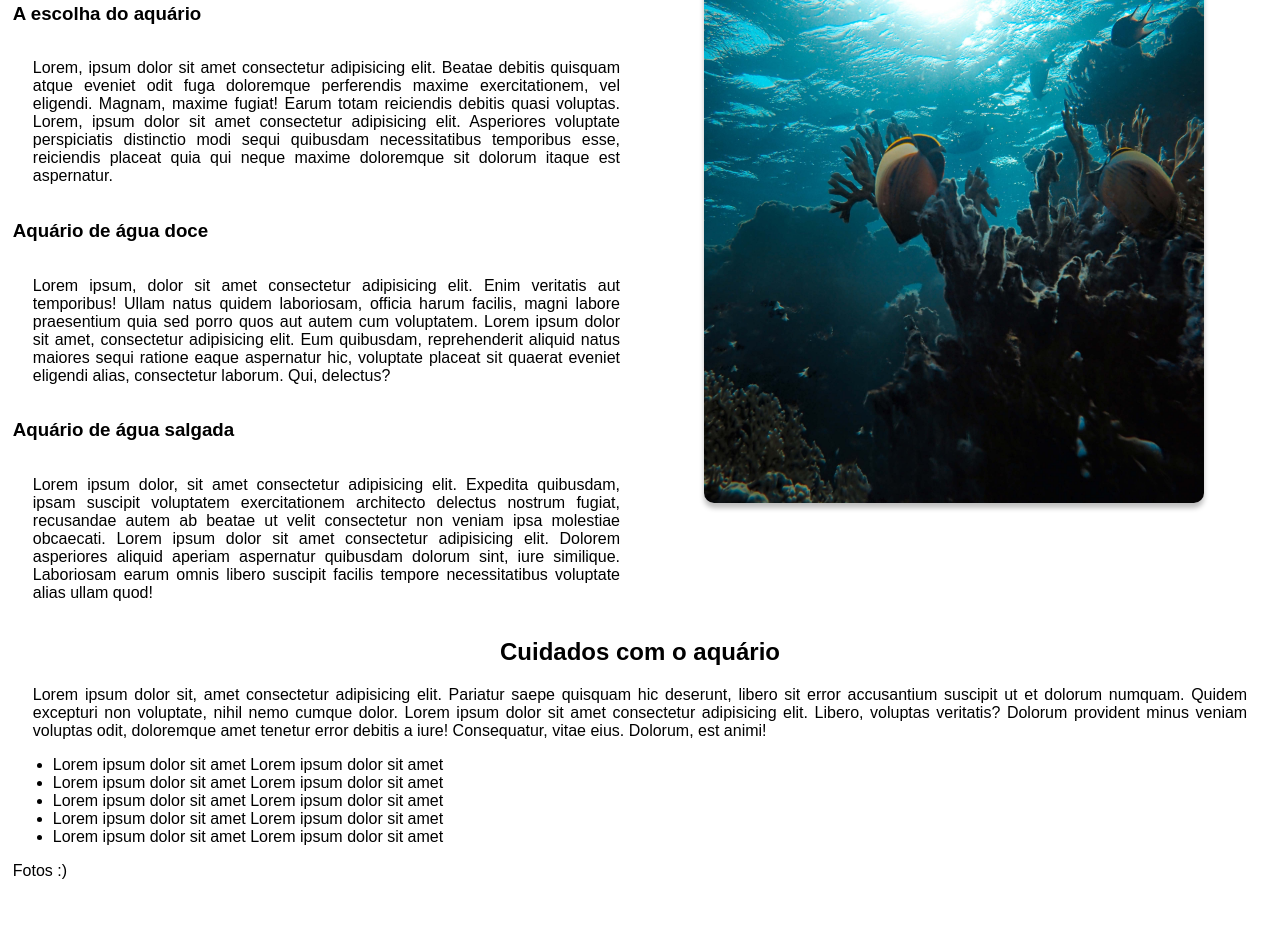
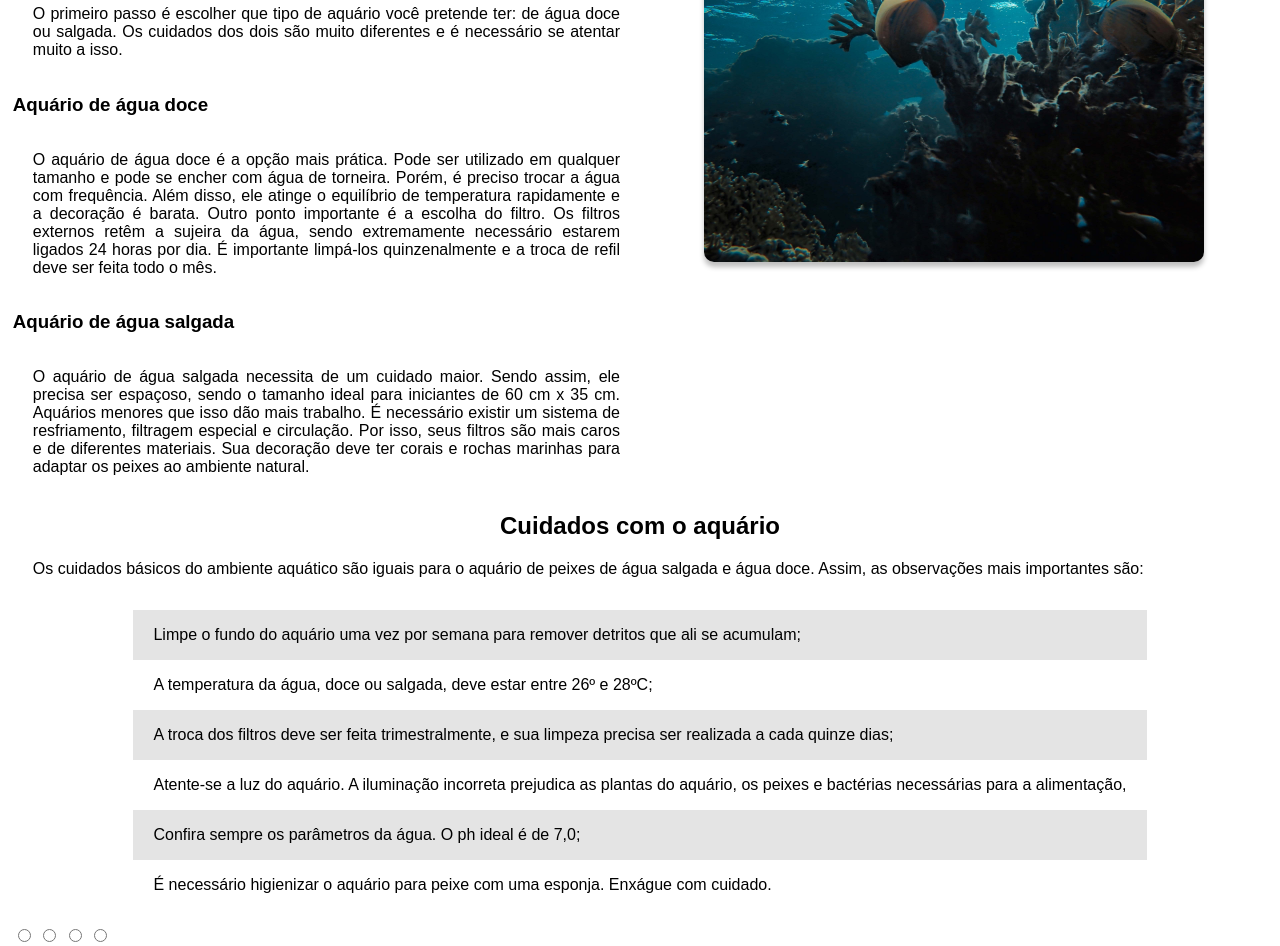
Before and after one commit to WilsonFilho2/Aquario, a plain HTML site: page index.html in a window 1280 px wide. Shown: the part 358-1304 px from the top of the page. Before the commit the page ends 1238 px from the top, so only its background shows below. Drawn offline with Linux system fonts and the light colour scheme.

Commit message:
Inicio Fotos

```diff
--- a/css/css - header/media-querys.css
+++ b/css/css - header/media-querys.css
@@ -1,4 +1,16 @@
-@media  screen and (max-width: 810px) and (min-width: 501px){
+@charset "UTF-8";
+
+:root{
+    --color_1:#060a18;
+    --color_2:#0f334c;
+    --color_3:#1d688c;
+    --color_4:#2b9fc8;
+    --color_5:#2bc9c8;
+    --color_6:#ffffff;
+}
+
+
+@media  screen and (max-width: 810px) and (min-width: 491px){
     .header {
         display: flex;
         flex-direction: row-reverse;
@@ -9,12 +21,12 @@
     }
 
     .nav-header {
-        width: 80%;
+        width: 50%;
     }
 
 }
 
-@media screen and (max-width:500px) {
+@media screen and (max-width:576px) {
     .header {
         flex-direction: row;
         justify-content: space-around;
@@ -83,6 +95,7 @@
         flex-direction: column;
         align-items: center;
         height: 120px;
+        background-image: linear-gradient(145deg, var(--color_1),var(--color_2), var(--color_3),var(--color_4),var(--color_5));
     } .start .nav-header{
         width: 100%;
         height: 100%;
--- a/css/css - main/main.css
+++ b/css/css - main/main.css
@@ -23,7 +23,7 @@ main {
 .introducao .right {
     display: flex;
     justify-content: center;
-    align-items: center;
+    align-items:  baseline;
     width: 50%;
 }
 
@@ -45,7 +45,10 @@ p{
 }
 
 .img img {
+    position: absolute;
+    top: 15%;
     width: 500px;
+    height: 500px;
     border-radius: 10px;
     box-shadow: rgba(0, 0, 0, 0.25) 0px 5px 5px;
     transition: all .5s ease-in-out;
@@ -63,6 +66,33 @@ p{
     padding: 0 20px;
 }
 
-.Cuidados{
+.Cuidados .lista {
+    display: flex;
+    justify-content: center;
+}
 
+.Cuidados .lista ul {
+    display: flex;
+    list-style: none;
+    flex-direction: column;
+    align-items: center;
+    padding: 0;
 }
+
+.Cuidados .lista ul li{
+    transition: all .1s ease-in-out;
+    width: 100%;
+}
+
+.Cuidados .lista ul li:hover {
+    transform: scale(1.05);
+    border: 1px solid #e4e4e4;
+}
+
+.cinza {
+    background-color: #e4e4e4;
+}
+
+.Fotos {
+    width: 100%;
+}
--- a/index.html
+++ b/index.html
@@ -26,7 +26,7 @@
                 <ul>
                     <li><a href="#Introducao">Introdução</a></li>
                     <li><a href="#Cuidados">Cuidados</a></li>
-                    <li><a href="">Fotos</a></li>
+                    <li><a href="#Fotos">Fotos</a></li>
                     <li><a href="calculadora/calculadora.html">Calculadora</a></li>
                 </ul>
             </nav>
@@ -39,7 +39,7 @@
                 <ul>
                     <li><a href="#Introducao">Introdução</a></li>
                     <li><a href="#Cuidados">Cuidados</a></li>
-                    <li><a href="">Fotos</a></li>
+                    <li><a href="#Fotos">Fotos</a></li>
                     <li><a href="calculadora/calculadora.html">Calculadora</a></li>
                 </ul>
             </nav>
@@ -50,13 +50,15 @@
                     <section class="introducao" id="Introducao">
                         <div class="left">
                             <h2>Introdução</h2>
-                            <p>Lorem ipsum dolor sit amet, consectetur adipisicing elit. Delectus, modi aliquam. Adipisci ipsam est perferendis eius, aut consectetur similique maiores repudiandae ullam voluptates odit corrupti fugiat reiciendis dolore error quam! Lorem ipsum dolor sit amet, consectetur adipisicing elit. Fugiat incidunt eum, harum quasi laudantium laboriosam est expedita obcaecati error doloribus doloremque dolore! Aperiam assumenda nihil harum porro officia ad et! Lorem ipsum dolor sit amet, consectetur adipisicing elit. In maxime ipsum, rem debitis assumenda ducimus praesentium distinctio ipsam quia nemo eaque consequatur vero esse deserunt iste. Molestiae a eaque nobis?</p>
+                            <p>Criar um aquário não é difícil. Muitos aquaristas optam pelo cuidado de peixes por fazerem parte da decoração da casa com suas cores vibrantes. Além disso, os pets proporcionam um ambiente sereno. Mas, afinal, como criar peixe em aquário da maneira correta?
+                            A vantagem de criar peixes de aquário é a praticidade. Os pets comem menos do que outros animais, sujam menos e não preocupam seu tutor na hora de viajar. Veja agora a forma correta de cuidar de peixes!
+                            </p>
                             <h3>A escolha do aquário</h3>
-                            <p>Lorem, ipsum dolor sit amet consectetur adipisicing elit. Beatae debitis quisquam atque eveniet odit fuga doloremque perferendis maxime exercitationem, vel eligendi. Magnam, maxime fugiat! Earum totam reiciendis debitis quasi voluptas. Lorem, ipsum dolor sit amet consectetur adipisicing elit. Asperiores voluptate perspiciatis distinctio modi sequi quibusdam necessitatibus temporibus esse, reiciendis placeat quia qui neque maxime doloremque sit dolorum itaque est aspernatur.</p>
+                            <p>O primeiro passo é escolher que tipo de aquário você pretende ter: de água doce ou salgada. Os cuidados dos dois são muito diferentes e é necessário se atentar muito a isso.</p>
                             <h3>Aquário de água doce</h3>
-                            <p>Lorem ipsum, dolor sit amet consectetur adipisicing elit. Enim veritatis aut temporibus! Ullam natus quidem laboriosam, officia harum facilis, magni labore praesentium quia sed porro quos aut autem cum voluptatem. Lorem ipsum dolor sit amet, consectetur adipisicing elit. Eum quibusdam, reprehenderit aliquid natus maiores sequi ratione eaque aspernatur hic, voluptate placeat sit quaerat eveniet eligendi alias, consectetur laborum. Qui, delectus?</p>
+                            <p>O aquário de água doce é a opção mais prática. Pode ser utilizado em qualquer tamanho e pode se encher com água de torneira. Porém, é preciso trocar a água com frequência. Além disso, ele atinge o equilíbrio de temperatura rapidamente e a decoração é barata. Outro ponto importante é a escolha do filtro. Os filtros externos retêm a sujeira da água, sendo extremamente necessário estarem ligados 24 horas por dia. É importante limpá-los quinzenalmente e a troca de refil deve ser feita todo o mês.</p>
                             <h3>Aquário de água salgada</h3>
-                            <p>Lorem ipsum dolor, sit amet consectetur adipisicing elit. Expedita quibusdam, ipsam suscipit voluptatem exercitationem architecto delectus nostrum fugiat, recusandae autem ab beatae ut velit consectetur non veniam ipsa molestiae obcaecati. Lorem ipsum dolor sit amet consectetur adipisicing elit. Dolorem asperiores aliquid aperiam aspernatur quibusdam dolorum sint, iure similique. Laboriosam earum omnis libero suscipit facilis tempore necessitatibus voluptate alias ullam quod!</p>
+                            <p>O aquário de água salgada necessita de um cuidado maior. Sendo assim, ele precisa ser espaçoso, sendo o tamanho ideal para iniciantes de 60 cm x 35 cm. Aquários menores que isso dão mais trabalho. É necessário existir um sistema de resfriamento, filtragem especial e circulação. Por isso, seus filtros são mais caros e de diferentes materiais. Sua decoração deve ter corais e rochas marinhas para adaptar os peixes ao ambiente natural.</p>
                         </div>
                         <div class="right">
                             <div class="img">
@@ -66,19 +68,35 @@
                     </section>
                     <section class="Cuidados" id="Cuidados">
                         <h2>Cuidados com o aquário</h2>
-                        <p>Lorem ipsum dolor sit, amet consectetur adipisicing elit. Pariatur saepe quisquam hic deserunt, libero sit error accusantium suscipit ut et dolorum numquam. Quidem excepturi non voluptate, nihil nemo cumque dolor. Lorem ipsum dolor sit amet consectetur adipisicing elit. Libero, voluptas veritatis? Dolorum provident minus veniam voluptas odit, doloremque amet tenetur error debitis a iure! Consequatur, vitae eius. Dolorum, est animi!</p>
+                        <p>Os cuidados básicos do ambiente aquático são iguais para o aquário de peixes de água salgada e água doce. Assim, as observações mais importantes são:</p>
                         <div class="lista">
-                            <ul>
-                                <li>Lorem ipsum dolor sit amet Lorem ipsum dolor sit amet</li>
-                                <li>Lorem ipsum dolor sit amet Lorem ipsum dolor sit amet</li>
-                                <li>Lorem ipsum dolor sit amet Lorem ipsum dolor sit amet</li>
-                                <li>Lorem ipsum dolor sit amet Lorem ipsum dolor sit amet</li>
-                                <li>Lorem ipsum dolor sit amet Lorem ipsum dolor sit amet</li>
+                            <ul class="ul-lista">
+                                <li class="cinza"><p>Limpe o fundo do aquário uma vez por semana para remover detritos que ali se acumulam;</p></li>
+                                <li><p>A temperatura da água, doce ou salgada, deve estar entre 26º e 28ºC;</p></li>
+                                <li class="cinza"><p>A troca dos filtros deve ser feita trimestralmente, e sua limpeza precisa ser realizada a cada quinze dias;</p></li>
+                                <li><p>Atente-se a luz do aquário. A iluminação incorreta prejudica as plantas do aquário, os peixes e bactérias necessárias para a alimentação,</p></li>
+                                <li class="cinza"><p>Confira sempre os parâmetros da água. O ph ideal é de 7,0;</p></li>
+                                <li><p>É necessário higienizar o aquário para peixe com uma esponja. Enxágue com cuidado.</p></li>
                             </ul>
                         </div>
                     </section>
-                    <section class="Fotos" id="fotos">
-                        Fotos  :)
+                    <section class="Fotos" id="Fotos">
+                        <input type="radio" name="radio-carrossel" id="" class="radio-carrossel">
+                        <input type="radio" name="radio-carrossel" id="" class="radio-carrossel">
+                        <input type="radio" name="radio-carrossel" id="" class="radio-carrossel">
+                        <input type="radio" name="radio-carrossel" id="" class="radio-carrossel">
+
+                        <div class="imagens-carrossel">
+                            <div class="img-carrossel"><img src="img/pexels-triduong-saigontrend-10327878.jpg" alt=""></div>
+                            <div class="img-carrossel"><img src="img/pexels-lu-zhao-10431750.jpg" alt=""></div>
+                            <div class="img-carrossel"><img src="img/pexels-triduong-saigontrend-10327871.jpg" alt=""></div>
+                            <div class="img-carrossel"><img src="img/pexels-david-waschbüsch-12060827.jpg" alt=""></div>
+                        </div>
+
+                        <div class="labels-radios">
+
+                        </div>
+
                     </section>
                 </div>
             </main>
@@ -99,6 +117,7 @@
         button.addEventListener("click", click);
         button.addEventListener("touchstart", click);
 
+
     </script>
 </body>
 </html>
```
Also changed, not shown: img/pexels-david-waschbüsch-12060827.jpg (added), img/pexels-lu-zhao-10431750.jpg (added), img/pexels-triduong-saigontrend-10327871.jpg (added), img/pexels-triduong-saigontrend-10327878.jpg (added).
